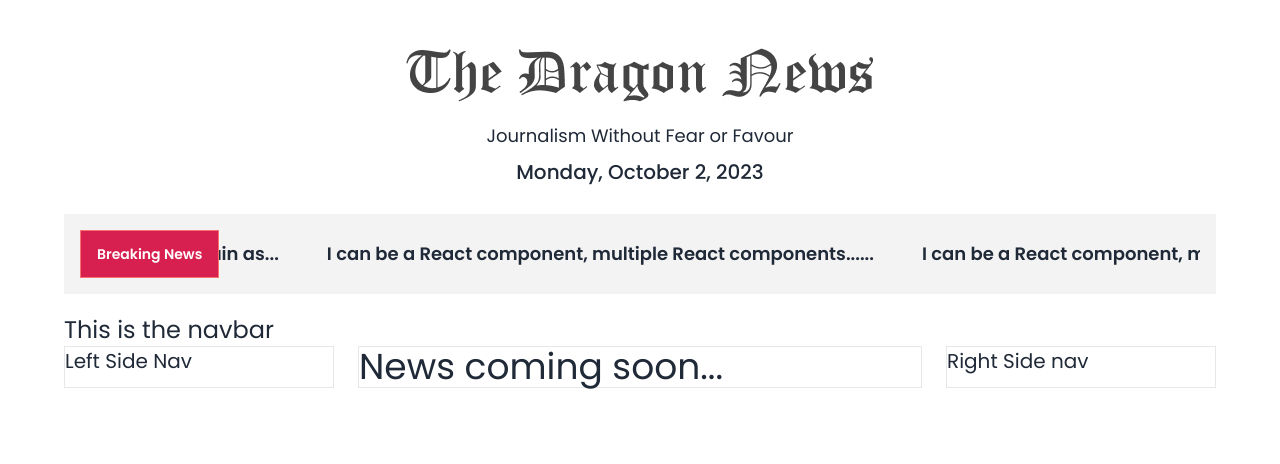
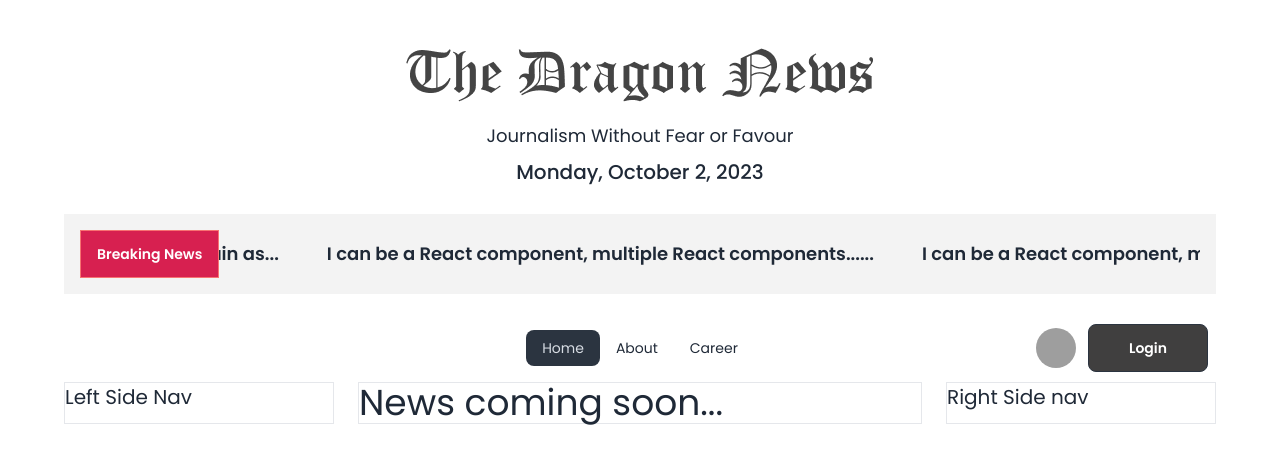
Before and after one commit to Rezwan66/dragon-news, a React (Vite) app: page / in a window 1280 px wide. Shown: the top 464 px of the page. Built offline with nearby package versions, Linux system fonts and the light colour scheme; grey boxes are pictures that could not be loaded.

Commit message:
implemented the navbar with custom routes and login btn and user avatar

```diff
--- a/src/components/Shared/Navbar.jsx
+++ b/src/components/Shared/Navbar.jsx
@@ -1,7 +1,64 @@
+import { Link, NavLink } from 'react-router-dom';
+import userDefaultAvatar from '../../assets/user.png';
+
 const Navbar = () => {
+  const navLinks = (
+    <>
+      <li>
+        <NavLink to="/">Home</NavLink>
+      </li>
+      <li>
+        <NavLink to="/about">About</NavLink>
+      </li>
+      <li>
+        <NavLink to="/career">Career</NavLink>
+      </li>
+    </>
+  );
+
   return (
-    <div>
-      <h2 className="text-2xl">This is the navbar</h2>
+    <div className="navbar bg-base-100">
+      <div className="navbar-start">
+        <div className="dropdown">
+          <label tabIndex={0} className="btn btn-ghost lg:hidden">
+            <svg
+              xmlns="http://www.w3.org/2000/svg"
+              className="h-5 w-5"
+              fill="none"
+              viewBox="0 0 24 24"
+              stroke="currentColor"
+            >
+              <path
+                strokeLinecap="round"
+                strokeLinejoin="round"
+                strokeWidth="2"
+                d="M4 6h16M4 12h8m-8 6h16"
+              />
+            </svg>
+          </label>
+          <ul
+            tabIndex={0}
+            className="menu menu-sm dropdown-content mt-3 z-[1] p-2 shadow bg-base-100 rounded-box w-52"
+          >
+            {navLinks}
+          </ul>
+        </div>
+      </div>
+      <div className="navbar-center hidden lg:flex">
+        <ul className="menu menu-horizontal px-1">{navLinks}</ul>
+      </div>
+      <div className="navbar-end gap-2">
+        <label tabIndex={0} className="btn btn-ghost btn-circle avatar">
+          <div className="w-10 rounded-full">
+            <img src={userDefaultAvatar} />
+          </div>
+        </label>
+        <Link to="/login">
+          <button className="btn btn-neutral px-10 bg-[#403F3F] text-white capitalize">
+            Login
+          </button>
+        </Link>
+      </div>
     </div>
   );
 };
```
